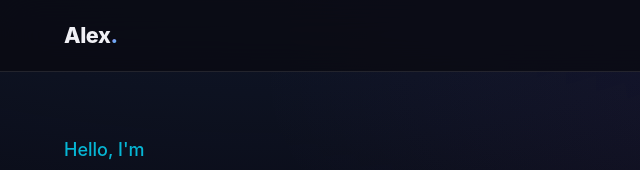
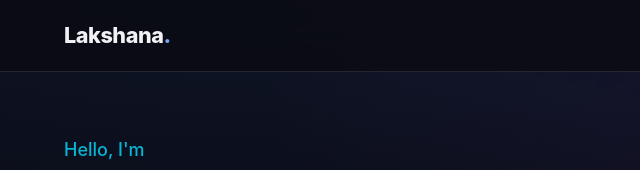
Before and after one commit to Lakshana-Shana/portfolio, a plain HTML site: page index.html in a window 1280 px wide. Shown: the top 170 px of the page, 0-640 px from the left. Drawn offline with Linux system fonts and the light colour scheme.

Commit message:
Name changed

```diff
--- a/index.html
+++ b/index.html
@@ -12,7 +12,7 @@
   <header>
     <nav class="navbar" aria-label="Main navigation">
       <div class="container">
-        <a href="index.html" class="nav-logo">Alex<span>.</span></a>
+        <a href="index.html" class="nav-logo">Lakshana<span>.</span></a>
         <a href="#nav-menu" class="nav-toggle" aria-label="Toggle navigation menu">
           <span></span>
           <span></span>
```
